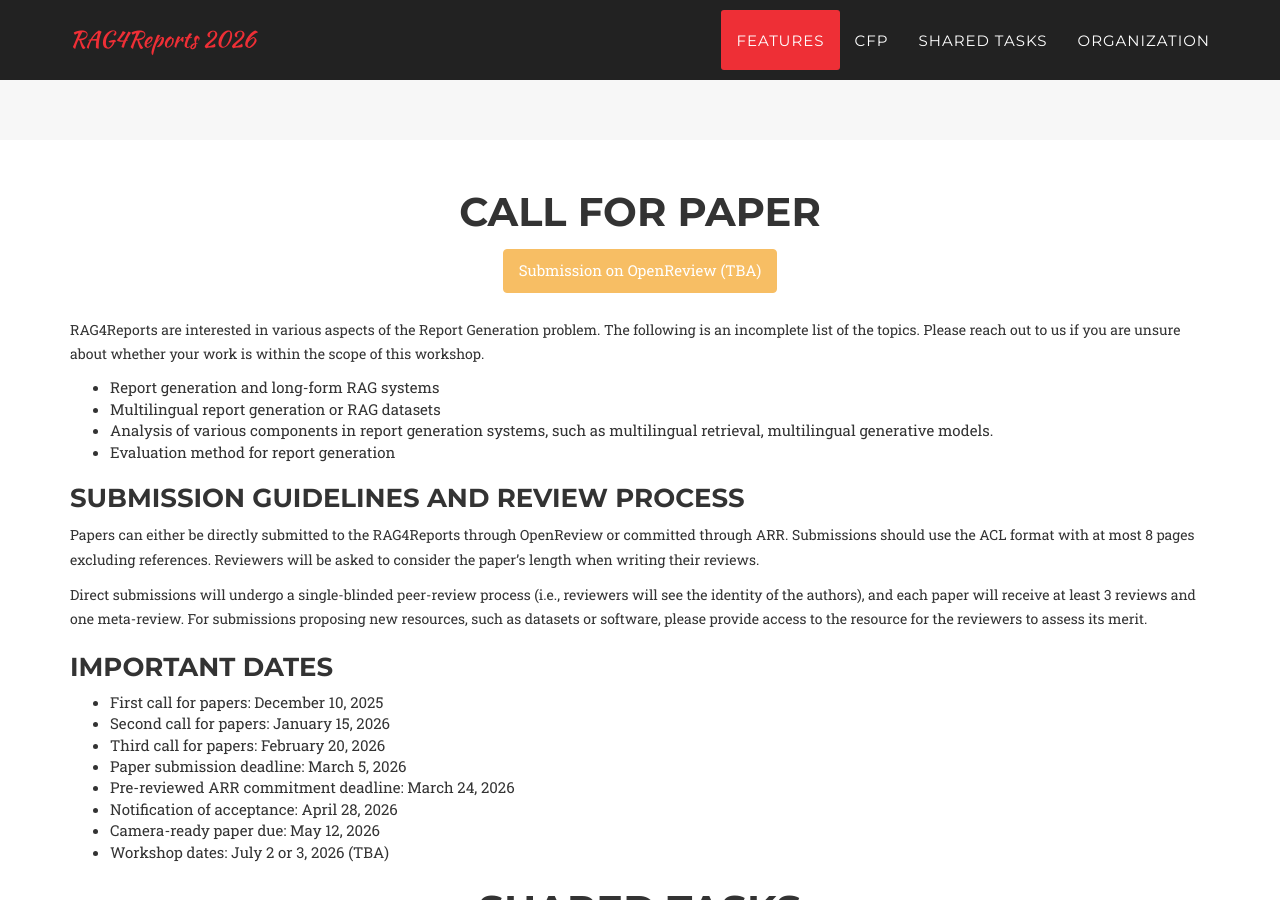
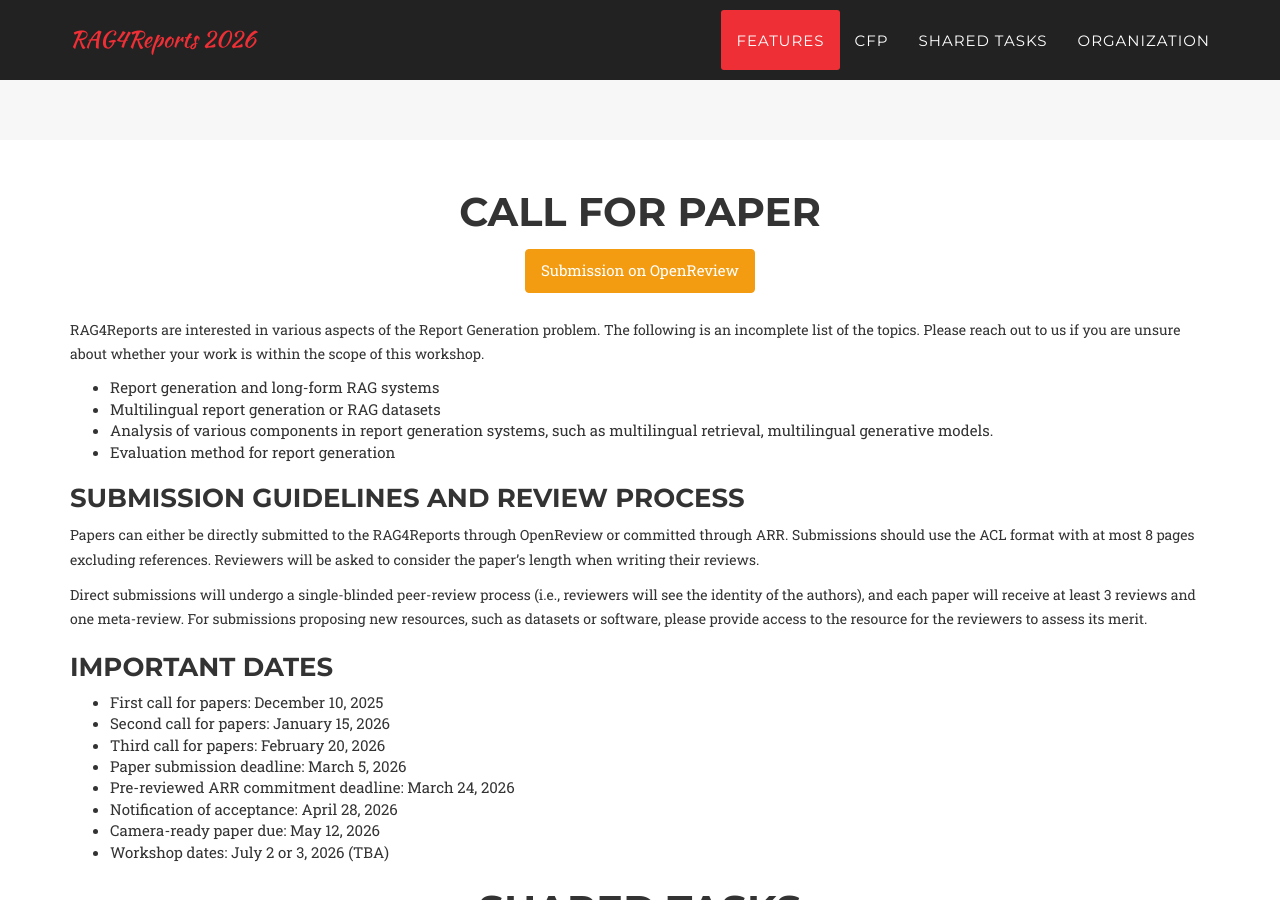
Before and after one commit to RAG4Reports/rag4reports.github.io, a Jekyll site: the page built from index.html, in a window 1280 px wide and 900 px high, scrolled down 1297 px. Built offline with Jekyll 4.4.1, drawn with Linux system fonts in a browser that asks for light colours; some web fonts are replaced.

Commit message:
Enable submission link for Call for Paper

```diff
--- a/_includes/overview.html
+++ b/_includes/overview.html
@@ -5,9 +5,8 @@
                 <div class="col-lg-12 text-center">
                     <h2 class="section-heading" id="cfp">Call for Paper</h2>
                     <center>
-                        <a type="button" target="_blank" class="btn btn-warning" disabled>Submission on OpenReview (TBA)</a>
+                        <a type="button" target="_blank" class="btn btn-warning" href="https://openreview.net/group?id=aclweb.org/ACL/2026/Workshop/RAG4Report">Submission on OpenReview</a>
                     </center>
-                    <!-- <h3 class="section-subheading text-muted">Lorem ipsum dolor sit amet consectetur.</h3> -->
                     <div class="text-left" style="margin: 25px 0;">
                     {% capture markdown_content %}{% include cfp.md %}{% endcapture %}
                     {{ markdown_content | markdownify }}
```
